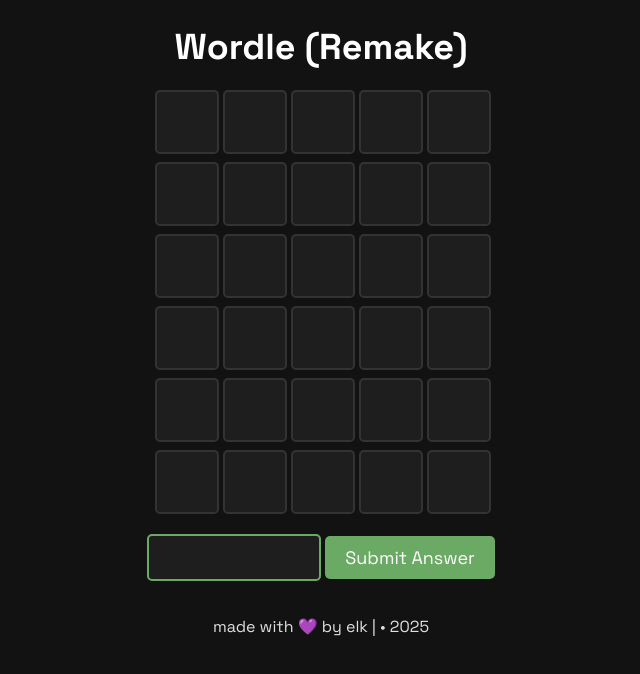
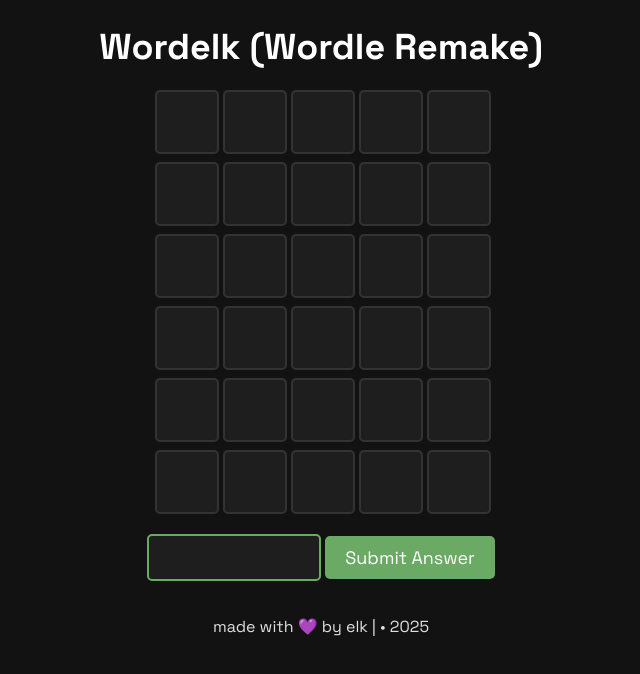
Before and after one commit to 3elk/Wordelk, a plain HTML site: page index.html in a window 1280 px wide. Shown: the whole page, without its empty margins (319-959 px from the left). Drawn offline with Linux system fonts and the light colour scheme.

Commit message:
Update index.html

```diff
--- a/index.html
+++ b/index.html
@@ -6,12 +6,12 @@
   <link rel="preconnect" href="https://fonts.googleapis.com">
   <link rel="preconnect" href="https://fonts.gstatic.com" crossorigin>
   <link href="https://fonts.googleapis.com/css2?family=Space+Grotesk:wght@300..700&display=swap" rel="stylesheet">
-  <title>Wordle (Remake)</title>
+  <title>Wordelk</title>
   <link rel="stylesheet" href="src/style.css">
 </head>
 <body>
   <div id="game">
-    <h1>Wordle (Remake)</h1>
+    <h1>Wordelk (Wordle Remake)</h1>
     <div id="board"></div>
     <input type="text" id="guess-input" maxlength="5" autofocus>
     <button id="submit-guess">Submit Answer</button>
```
